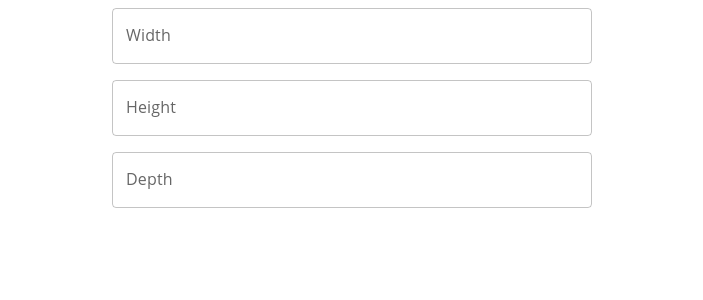
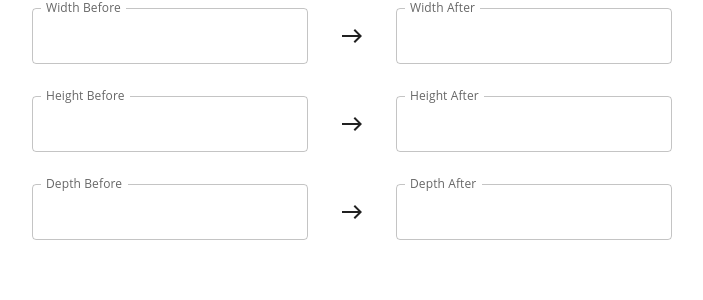
Before and after one commit to lamanopottery/clay-shrink-calculator, a React (Create React App) app: page / in a window 1280 px wide. Shown: the top 300 px of the page, without its empty margins (288-991 px from the left). Built offline with nearby package versions, Linux system fonts and the light colour scheme.

Commit message:
Add shrink conversion functionality

```diff
--- a/package.json
+++ b/package.json
@@ -5,6 +5,7 @@
   "dependencies": {
     "@emotion/react": "^11.10.5",
     "@emotion/styled": "^11.10.5",
+    "@mui/icons-material": "^5.11.0",
     "@mui/material": "^5.11.1",
     "@testing-library/jest-dom": "^5.14.1",
     "@testing-library/react": "^13.0.0",
--- a/src/App.tsx
+++ b/src/App.tsx
@@ -1,19 +1,22 @@
-import { Box, TextField } from "@mui/material";
+import { Box } from "@mui/material";
+import ShrinkPair from "./ShrinkPair";
+
+const shrinkage = 0.13;
 
 const containerSx = {
   display: "flex",
   flexDirection: "column",
-  rowGap: 2,
-  maxWidth: "30rem",
+  rowGap: 4,
+  maxWidth: "40rem",
   margin: "auto",
 };
 
 export default function App() {
   return (
     <Box sx={containerSx} component="form">
-      <TextField type="number" label="Width" />
-      <TextField type="number" label="Height" />
-      <TextField type="number" label="Depth" />
+      <ShrinkPair label="Width" shrinkage={shrinkage} />
+      <ShrinkPair label="Height" shrinkage={shrinkage} />
+      <ShrinkPair label="Depth" shrinkage={shrinkage} />
     </Box>
   );
 }
--- /dev/null
+++ b/src/ShrinkPair.tsx
@@ -0,0 +1,47 @@
+import { useState } from "react";
+import { Box, TextField } from "@mui/material";
+import { East } from "@mui/icons-material";
+
+const isNumber = (str: string) => !isNaN(+str) && !isNaN(parseFloat(str));
+
+const rounded = (num: number) => String(+num.toFixed(2));
+
+type ShrinkPairProps = {
+  shrinkage: number;
+  label: string;
+};
+
+export default function ShrinkPair({ shrinkage, label }: ShrinkPairProps) {
+  const [before, setBefore] = useState<string>("");
+  const [after, setAfter] = useState<string>("");
+
+  const rate = 1 - shrinkage;
+
+  return (
+    <Box sx={{ display: "flex", alignItems: "center", columnGap: 4 }}>
+      <TextField
+        fullWidth
+        InputLabelProps={{ shrink: true }}
+        label={`${label} Before`}
+        value={before}
+        error={isNaN(+before)}
+        onChange={({ target: { value } }) => {
+          setBefore(value);
+          setAfter(isNumber(value) ? rounded(+value * rate) : "");
+        }}
+      />
+      <East />
+      <TextField
+        fullWidth
+        InputLabelProps={{ shrink: true }}
+        label={`${label} After`}
+        value={after}
+        error={isNaN(+after)}
+        onChange={({ target: { value } }) => {
+          setAfter(value);
+          setBefore(isNumber(value) ? rounded(+value / rate) : "");
+        }}
+      />
+    </Box>
+  );
+}
--- a/src/index.tsx
+++ b/src/index.tsx
@@ -4,9 +4,6 @@ import { createTheme, ScopedCssBaseline, ThemeProvider } from "@mui/material";
 import App from "./App";
 
 const theme = createTheme({
-  palette: {
-    primary: { main: "#db3a20" },
-  },
   typography: {
     fontFamily: `"Open Sans", Verdana, Geneva, "DejaVu Sans", sans-serif`,
   },
```
Also changed, not shown: 1 other file (tests, documents, lock files or other folders).
